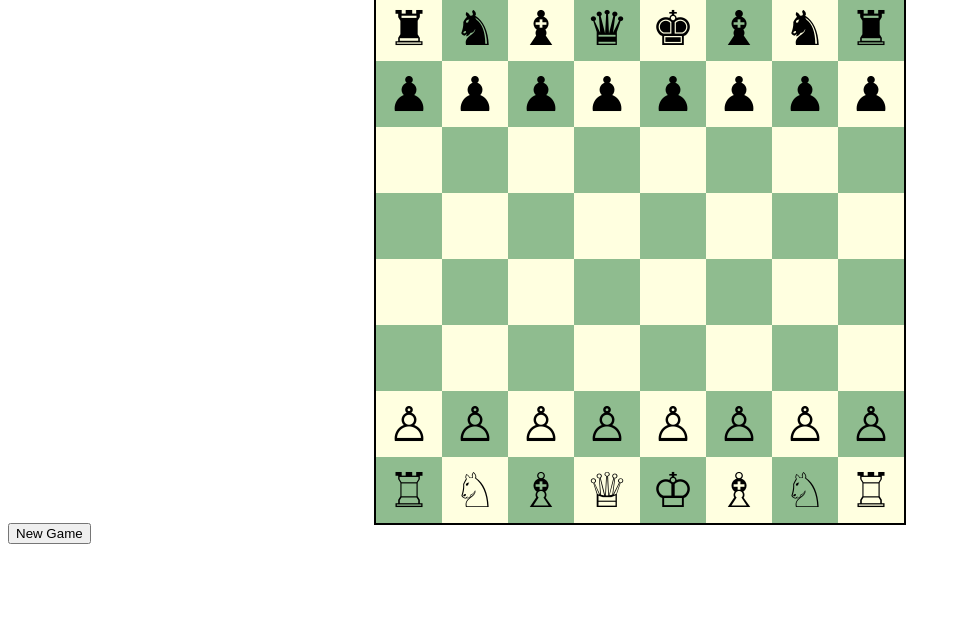
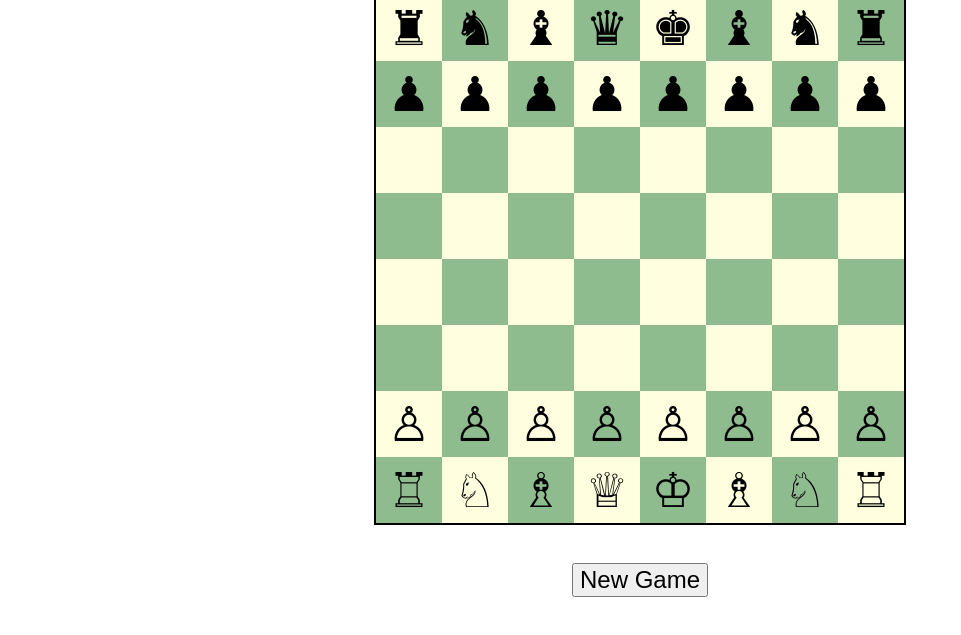
Before and after one commit to smenjas/chess-explorer, a website with bundled scripts: page client/index.html in a window 1280 px wide. Shown: the part 79-714 px from the top of the page, without its empty margins (0-961 px from the left). Built offline with nearby package versions, Linux system fonts and the light colour scheme.

Commit message:
Adjust button layout.

```diff
--- a/client/index.js
+++ b/client/index.js
@@ -28,7 +28,9 @@ function drawPage(board) {
     html += `<h1 id="description">${document.title}</h1>`;
     html += '</header>';
     html += '<main id="board"></main>';
+    html += '<section id="buttons">';
     html += '<button type="button" id="new-game">New Game</button>';
+    html += '</section>';
     document.body.insertAdjacentHTML('beforeend', html);
     const newGameButton = document.getElementById('new-game');
     if (newGameButton) {
--- a/client/main.css
+++ b/client/main.css
@@ -54,6 +54,14 @@ td.selected:hover {
     border-radius: 1px;
 }
 
+button#new-game {
+    font-size: 1.5rem;
+    margin-top: 2.5rem;
+}
+#buttons {
+    text-align: center;
+}
+
 @media only screen and (prefers-color-scheme: dark) {
     body {
         background: black;
```
